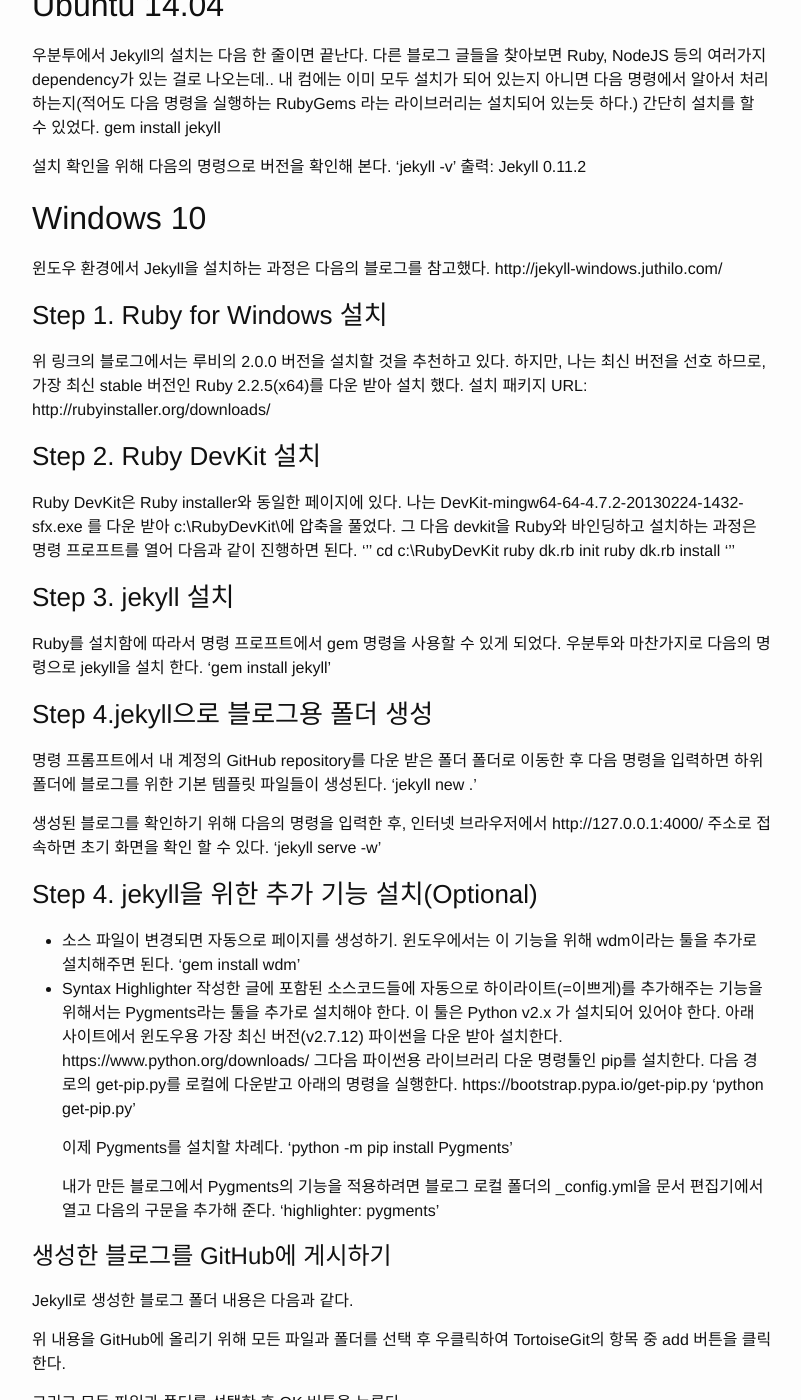
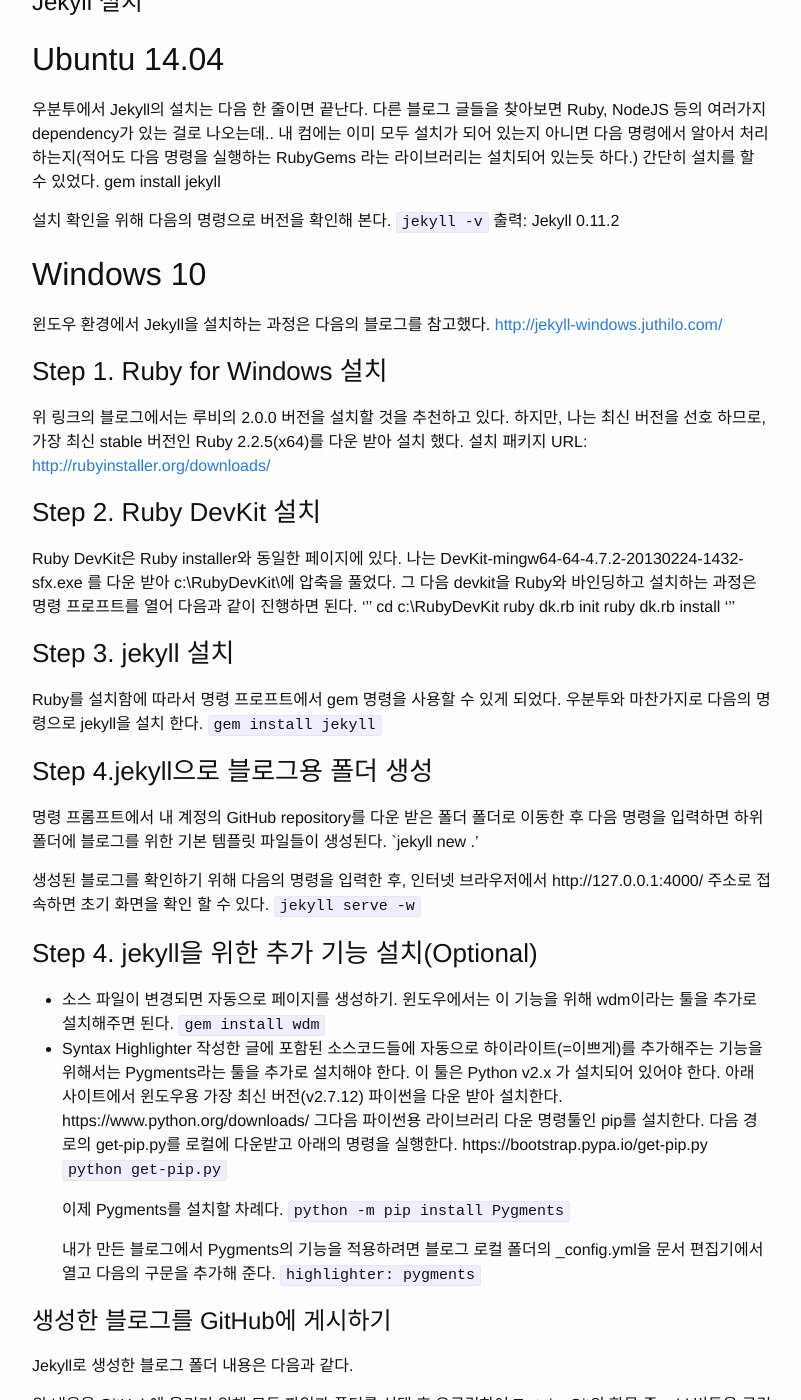
Before and after one commit to Gabriel-Kang/gabriel-kang.github.io, a Jekyll site: the page built from _posts/2016-07-21-Jekyll_Github로_블로그_만들기.md, in a window 1280 px wide and 1400 px high, scrolled down 1338 px. Shown: the whole window, without its empty margins (238-1039 px from the left). Built offline with Jekyll 4.4.1, drawn with Linux system fonts in a browser that asks for light colours; part of the change alters nothing that is shown; some of the changed text lies outside the part shown.

Commit message:
Jekyll 설치 포스트 업데이트

```diff
--- a/_posts/2016-07-21-Jekyll_Github로_블로그_만들기.md
+++ b/_posts/2016-07-21-Jekyll_Github로_블로그_만들기.md
@@ -7,10 +7,13 @@ title: Jekyll + Github로 블로그 만들기 (for Windows 10)
 여러가지 프로그래밍 작업 및 공부를 하면서, 그 중간 과정(=삽질)에 대한 기록을 해놔야겠다는 필요성 때문에 블로그를 만들어야겠다는 생각을 하게 됐다.
 그러던 중, 우연히 회사 동료가 GitHub를 이용해서 무료로 블로그를 만들 수 있는 Jekyll이라는 툴을 쓰는 걸 보고, 깃헙에 블로깅을 하는게 왠지 굉장히 쿨하게 느껴져서 이렇게 만들게 됐다.
 간단히 Jekyll과 GitHub으로 블로그를 만들면 좋은 점에 대해 기술하자면 다음과 같다.
+
 * 블로그에 올릴 글들을 로컬에서 작성 및 편집 한 후 원할 때 블로그에 게시 할 수 있다.
 * 블로그 글들을 로컬에 저장하여 관리 할 수 있다. 이 것은 추후 마이그레이션 등을 할 때 큰 이점이 된다.
 * Git을 이용하여 블로그 글들의 버전 관리가 가능하다.
+
 예상되는 단점은..
+
 * 블로그 방문자와의 소통이 가능한지..(댓글 등의 기능이 지원하는지 잘 모르겠다.)
 * 블로그 글이나 사진 파일들의 정리를 직접 해야 된다.
 * 검색, 태그, 꾸미기 등의 기능 지원
@@ -19,6 +22,7 @@ title: Jekyll + Github로 블로그 만들기 (for Windows 10)
 
 # 환경
 Jekyll을 설치하기 위한 현재 상태는 다음과 같다.
+
 * Ubuntu 14.04 && Windows 10 (주로 사용하는 PC 와 Laptop에 모두 설치)
 * GitHub 계정 없음
 * 로컬에서 생성된 블로그 관련 파일들을 GitHub에 싱크하기 위한 git : 없음.
@@ -26,13 +30,13 @@ Jekyll을 설치하기 위한 현재 상태는 다음과 같다.
 # GitHub 계정 만들기
 GitHub은 블로그를 무료로 온라인 상에 게시해 주는 호스팅 서비스의 역할을 하게된다. GitHub에서 코드를 다운로드 받은 적은 있지만 아직 내 계정은 생성 한 적이 없으므로 GitHub에 가입을 하여 계정을 만들었다.
 GitHub에 블로그를 위한 Repository를 새로 만든다.
-이 때 Repo 이름은 <github계정명>.github.io 의 형식으로 생성한다. 반드시 이름 뒤에 .github.io를 붙이는 것을 명심하자.
+이 때 Repo 이름은 \<github계정명\>.github.io 의 형식으로 생성한다. 반드시 이름 뒤에 .github.io를 붙이는 것을 명심하자.
 
 # Git 클라이언트 설치 - Window
 로컬에서 작성한 문서를 온라인에 게시하기 위해서는 git을 이용한다. 윈도우에서는 Tortoise Git 클라이언트 프로그램을 많이 쓰므로, 해당 툴을 다운로드 하여 설치한다.
-https://tortoisegit.org/download/
+<https://tortoisegit.org/download/>
 
-추가: Tortoise Git에는 실제 Git 프로그램이 포함되어 있지 않다. Tortoise Git은 단지 Git을 위한 GUI를 제공해 줄 뿐이다. 따라서, git for windows를 https://git-for-windows.github.io/ 에서 다운받아 설치해야 한다.
+추가: Tortoise Git에는 실제 Git 프로그램이 포함되어 있지 않다. Tortoise Git은 단지 Git을 위한 GUI를 제공해 줄 뿐이다. 따라서, git for windows를 <https://git-for-windows.github.io/> 에서 다운받아 설치해야 한다.
 
 Tortoise Git이 설치가 되면, GitHub에 생성한 repository를 로컬로 연결시킨다.
 윈도우 탐색기에서 블로그 파일을 보관할 폴더에 우클릭을 하여 Git clone 항목을 클릭하면 다음과 같은 윈도우가 뜬다.
@@ -48,16 +52,16 @@ OK 버튼을 누르면 해당 폴더가 내 Github 계정의 repository가 로
 gem install jekyll
 
 설치 확인을 위해 다음의 명령으로 버전을 확인해 본다.
-'jekyll -v'
+`jekyll -v`
 출력: Jekyll 0.11.2
 
 ## Windows 10
 윈도우 환경에서 Jekyll을 설치하는 과정은 다음의 블로그를 참고했다.
-http://jekyll-windows.juthilo.com/
+<http://jekyll-windows.juthilo.com/>
 
 ### Step 1. Ruby for Windows 설치
 위 링크의 블로그에서는 루비의 2.0.0 버전을 설치할 것을 추천하고 있다. 하지만, 나는 최신 버전을 선호 하므로, 가장 최신 stable 버전인 Ruby 2.2.5(x64)를 다운 받아 설치 했다.
-설치 패키지 URL: http://rubyinstaller.org/downloads/
+설치 패키지 URL: <http://rubyinstaller.org/downloads/>
 
 ### Step 2. Ruby DevKit 설치
 Ruby DevKit은 Ruby installer와 동일한 페이지에 있다.  나는 DevKit-mingw64-64-4.7.2-20130224-1432-sfx.exe 를 다운 받아 c:\RubyDevKit\에 압축을 풀었다.
@@ -70,31 +74,31 @@ ruby dk.rb install
 
 ### Step 3. jekyll 설치
 Ruby를 설치함에 따라서 명령 프로프트에서 gem 명령을 사용할 수 있게 되었다. 우분투와 마찬가지로 다음의 명령으로 jekyll을 설치 한다.
-'gem install jekyll'
+`gem install jekyll`
 
 ### Step 4.jekyll으로 블로그용 폴더 생성
 명령 프롬프트에서 내 계정의 GitHub repository를 다운 받은 폴더 폴더로 이동한 후 다음 명령을 입력하면 하위 폴더에 블로그를 위한 기본 템플릿 파일들이 생성된다.
-'jekyll new .'
+`jekyll new .'
 
 생성된 블로그를 확인하기 위해 다음의 명령을 입력한 후, 인터넷 브라우저에서 http://127.0.0.1:4000/ 주소로 접속하면 초기 화면을 확인 할 수 있다.
-'jekyll serve -w'
+`jekyll serve -w`
 
 ### Step 4. jekyll을 위한 추가 기능 설치(Optional)
 * 소스 파일이 변경되면 자동으로 페이지를 생성하기.
 	윈도우에서는 이 기능을 위해 wdm이라는 툴을 추가로 설치해주면 된다.
-		'gem install wdm'
+		`gem install wdm`
 * Syntax Highlighter
 	작성한 글에 포함된 소스코드들에 자동으로 하이라이트(=이쁘게)를 추가해주는 기능을 위해서는 Pygments라는 툴을 추가로 설치해야 한다. 이 툴은 Python v2.x 가 설치되어 있어야 한다. 아래 사이트에서 윈도우용 가장 최신 버전(v2.7.12) 파이썬을 다운 받아 설치한다.
 	https://www.python.org/downloads/
 	그다음 파이썬용 라이브러리 다운 명령툴인 pip를 설치한다. 다음 경로의 get-pip.py를 로컬에 다운받고 아래의 명령을 실행한다.
 	https://bootstrap.pypa.io/get-pip.py
-	'python get-pip.py'
+	`python get-pip.py`
 
 	이제 Pygments를 설치할 차례다.
-	'python -m pip install Pygments'
+	`python -m pip install Pygments`
 
 	내가 만든 블로그에서 Pygments의 기능을 적용하려면 블로그 로컬 폴더의 _config.yml을 문서 편집기에서 열고 다음의 구문을 추가해 준다.
-	'highlighter: pygments'
+	`highlighter: pygments`
 
 
 # 생성한 블로그를 GitHub에 게시하기
```
